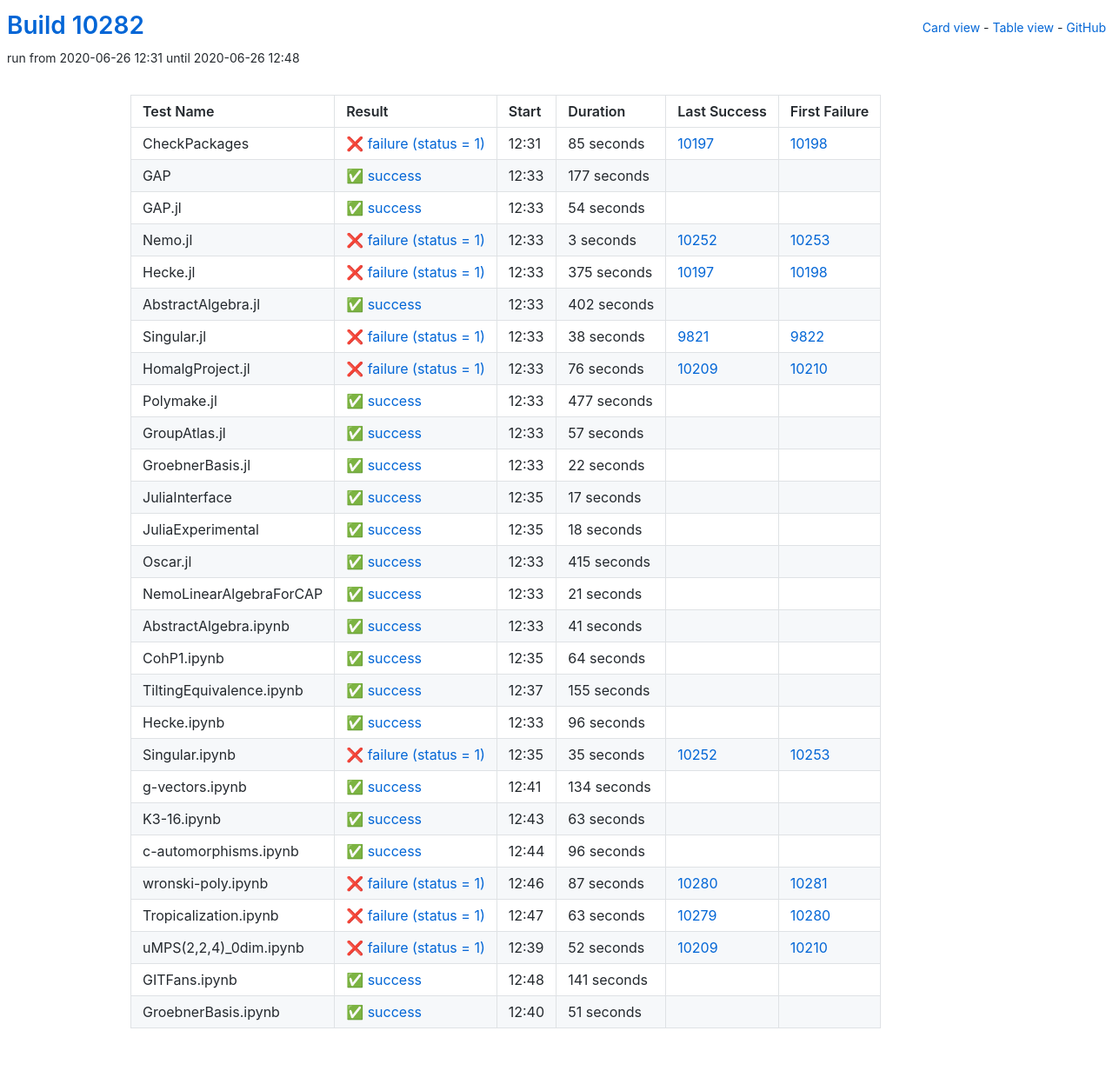
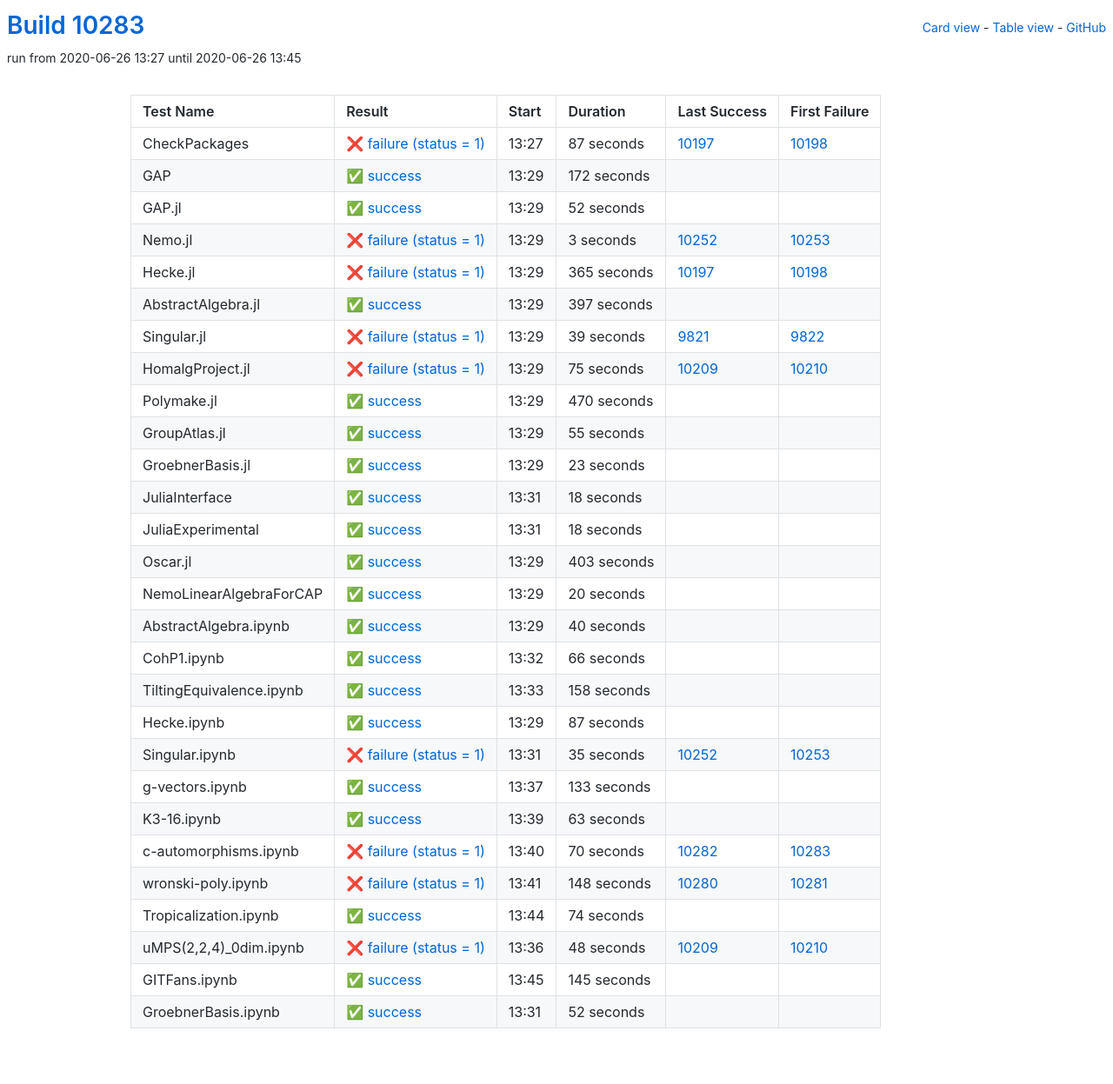
Before and after one commit to oscar-system/oscar-ci-status, a Jekyll site: the page built from table.html, in a window 1280 px wide. Shown: the whole page at 87% size. Built offline with Jekyll 4.4.1, drawn with Linux system fonts in a browser that asks for light colours.

Commit message:
Build #10283

```diff
--- a/_data/ci.yml
+++ b/_data/ci.yml
@@ -1,6 +1,6 @@
 ---
-build: 10282
-build_url: https://oscarci.mathematik.uni-kl.de/job/oscar/10282/
+build: 10283
+build_url: https://oscarci.mathematik.uni-kl.de/job/oscar/10283/
 job: oscar
 organization: oscar-system
 repo: oscar-ci-status
@@ -8,44 +8,44 @@ repourl: https://github.com/oscar-system/oscar-ci-status
 tests:
 - name: CheckPackages
   id: checkpackages
-  log: https://oscarci.mathematik.uni-kl.de/job/oscar/10282/artifact/logs/build-10282/CheckPackages.log
-  start: 2020-06-26 12:31
+  log: https://oscarci.mathematik.uni-kl.de/job/oscar/10283/artifact/logs/build-10283/CheckPackages.log
+  start: 2020-06-26 13:27
   success: false
   exitcode: 1
   status: failure
-  duration: 85
+  duration: 87
   last_success: 10197
   last_success_url: https://oscarci.mathematik.uni-kl.de/job/oscar/10197/
   first_failure: 10198
   first_failure_url: https://oscarci.mathematik.uni-kl.de/job/oscar/10198/
 - name: GAP
   id: gap
-  log: https://oscarci.mathematik.uni-kl.de/job/oscar/10282/artifact/logs/build-10282/GAP.log
-  start: 2020-06-26 12:33
+  log: https://oscarci.mathematik.uni-kl.de/job/oscar/10283/artifact/logs/build-10283/GAP.log
+  start: 2020-06-26 13:29
   success: true
   exitcode: 0
   status: success
-  duration: 177
+  duration: 172
   last_success: false
   last_success_url:
   first_failure: false
   first_failure_url:
 - name: GAP.jl
   id: gap-jl
-  log: https://oscarci.mathematik.uni-kl.de/job/oscar/10282/artifact/logs/build-10282/GAP.jl.log
-  start: 2020-06-26 12:33
+  log: https://oscarci.mathematik.uni-kl.de/job/oscar/10283/artifact/logs/build-10283/GAP.jl.log
+  start: 2020-06-26 13:29
   success: true
   exitcode: 0
   status: success
-  duration: 54
+  duration: 52
   last_success: false
   last_success_url:
   first_failure: false
   first_failure_url:
 - name: Nemo.jl
   id: nemo-jl
-  log: https://oscarci.mathematik.uni-kl.de/job/oscar/10282/artifact/logs/build-10282/Nemo.jl.log
-  start: 2020-06-26 12:33
+  log: https://oscarci.mathematik.uni-kl.de/job/oscar/10283/artifact/logs/build-10283/Nemo.jl.log
+  start: 2020-06-26 13:29
   success: false
   exitcode: 1
   status: failure
@@ -56,104 +56,104 @@ tests:
   first_failure_url: https://oscarci.mathematik.uni-kl.de/job/oscar/10253/
 - name: Hecke.jl
   id: hecke-jl
-  log: https://oscarci.mathematik.uni-kl.de/job/oscar/10282/artifact/logs/build-10282/Hecke.jl.log
-  start: 2020-06-26 12:33
+  log: https://oscarci.mathematik.uni-kl.de/job/oscar/10283/artifact/logs/build-10283/Hecke.jl.log
+  start: 2020-06-26 13:29
   success: false
   exitcode: 1
   status: failure
-  duration: 375
+  duration: 365
   last_success: 10197
   last_success_url: https://oscarci.mathematik.uni-kl.de/job/oscar/10197/
   first_failure: 10198
   first_failure_url: https://oscarci.mathematik.uni-kl.de/job/oscar/10198/
 - name: AbstractAlgebra.jl
   id: abstractalgebra-jl
-  log: https://oscarci.mathematik.uni-kl.de/job/oscar/10282/artifact/logs/build-10282/AbstractAlgebra.jl.log
-  start: 2020-06-26 12:33
+  log: https://oscarci.mathematik.uni-kl.de/job/oscar/10283/artifact/logs/build-10283/AbstractAlgebra.jl.log
+  start: 2020-06-26 13:29
   success: true
   exitcode: 0
   status: success
-  duration: 402
+  duration: 397
   last_success: false
   last_success_url:
   first_failure: false
   first_failure_url:
 - name: Singular.jl
   id: singular-jl
-  log: https://oscarci.mathematik.uni-kl.de/job/oscar/10282/artifact/logs/build-10282/Singular.jl.log
-  start: 2020-06-26 12:33
+  log: https://oscarci.mathematik.uni-kl.de/job/oscar/10283/artifact/logs/build-10283/Singular.jl.log
+  start: 2020-06-26 13:29
   success: false
   exitcode: 1
   status: failure
-  duration: 38
+  duration: 39
   last_success: 9821
   last_success_url: https://oscarci.mathematik.uni-kl.de/job/oscar/9821/
   first_failure: 9822
   first_failure_url: https://oscarci.mathematik.uni-kl.de/job/oscar/9822/
 - name: HomalgProject.jl
   id: homalgproject-jl
-  log: https://oscarci.mathematik.uni-kl.de/job/oscar/10282/artifact/logs/build-10282/HomalgProject.jl.log
-  start: 2020-06-26 12:33
+  log: https://oscarci.mathematik.uni-kl.de/job/oscar/10283/artifact/logs/build-10283/HomalgProject.jl.log
+  start: 2020-06-26 13:29
   success: false
   exitcode: 1
   status: failure
-  duration: 76
+  duration: 75
   last_success: 10209
   last_success_url: https://oscarci.mathematik.uni-kl.de/job/oscar/10209/
   first_failure: 10210
   first_failure_url: https://oscarci.mathematik.uni-kl.de/job/oscar/10210/
 - name: Polymake.jl
   id: polymake-jl
-  log: https://oscarci.mathematik.uni-kl.de/job/oscar/10282/artifact/logs/build-10282/Polymake.jl.log
-  start: 2020-06-26 12:33
+  log: https://oscarci.mathematik.uni-kl.de/job/oscar/10283/artifact/logs/build-10283/Polymake.jl.log
+  start: 2020-06-26 13:29
   success: true
   exitcode: 0
   status: success
-  duration: 477
+  duration: 470
   last_success: false
   last_success_url:
   first_failure: false
   first_failure_url:
 - name: GroupAtlas.jl
   id: groupatlas-jl
-  log: https://oscarci.mathematik.uni-kl.de/job/oscar/10282/artifact/logs/build-10282/GroupAtlas.jl.log
-  start: 2020-06-26 12:33
+  log: https://oscarci.mathematik.uni-kl.de/job/oscar/10283/artifact/logs/build-10283/GroupAtlas.jl.log
+  start: 2020-06-26 13:29
   success: true
   exitcode: 0
   status: success
-  duration: 57
+  duration: 55
   last_success: false
   last_success_url:
   first_failure: false
   first_failure_url:
 - name: GroebnerBasis.jl
   id: groebnerbasis-jl
-  log: https://oscarci.mathematik.uni-kl.de/job/oscar/10282/artifact/logs/build-10282/GroebnerBasis.jl.log
-  start: 2020-06-26 12:33
+  log: https://oscarci.mathematik.uni-kl.de/job/oscar/10283/artifact/logs/build-10283/GroebnerBasis.jl.log
+  start: 2020-06-26 13:29
   success: true
   exitcode: 0
   status: success
-  duration: 22
+  duration: 23
   last_success: false
   last_success_url:
   first_failure: false
   first_failure_url:
 - name: JuliaInterface
   id: juliainterface
-  log: https://oscarci.mathematik.uni-kl.de/job/oscar/10282/artifact/logs/build-10282/JuliaInterface.log
-  start: 2020-06-26 12:35
+  log: https://oscarci.mathematik.uni-kl.de/job/oscar/10283/artifact/logs/build-10283/JuliaInterface.log
+  start: 2020-06-26 13:31
   success: true
   exitcode: 0
   status: success
-  duration: 17
+  duration: 18
   last_success: false
   last_success_url:
   first_failure: false
   first_failure_url:
 - name: JuliaExperimental
   id: juliaexperimental
-  log: https://oscarci.mathematik.uni-kl.de/job/oscar/10282/artifact/logs/build-10282/JuliaExperimental.log
-  start: 2020-06-26 12:35
+  log: https://oscarci.mathematik.uni-kl.de/job/oscar/10283/artifact/logs/build-10283/JuliaExperimental.log
+  start: 2020-06-26 13:31
   success: true
   exitcode: 0
   status: success
@@ -164,80 +164,80 @@ tests:
   first_failure_url:
 - name: Oscar.jl
   id: oscar-jl
-  log: https://oscarci.mathematik.uni-kl.de/job/oscar/10282/artifact/logs/build-10282/Oscar.jl.log
-  start: 2020-06-26 12:33
+  log: https://oscarci.mathematik.uni-kl.de/job/oscar/10283/artifact/logs/build-10283/Oscar.jl.log
+  start: 2020-06-26 13:29
   success: true
   exitcode: 0
   status: success
-  duration: 415
+  duration: 403
   last_success: false
   last_success_url:
   first_failure: false
   first_failure_url:
 - name: NemoLinearAlgebraForCAP
   id: nemolinearalgebraforcap
-  log: https://oscarci.mathematik.uni-kl.de/job/oscar/10282/artifact/logs/build-10282/NemoLinearAlgebraForCAP.log
-  start: 2020-06-26 12:33
+  log: https://oscarci.mathematik.uni-kl.de/job/oscar/10283/artifact/logs/build-10283/NemoLinearAlgebraForCAP.log
+  start: 2020-06-26 13:29
   success: true
   exitcode: 0
   status: success
-  duration: 21
+  duration: 20
   last_success: false
   last_success_url:
   first_failure: false
   first_failure_url:
 - name: AbstractAlgebra.ipynb
   id: abstractalgebra-ipynb
-  log: https://oscarci.mathematik.uni-kl.de/job/oscar/10282/artifact/logs/build-10282/AbstractAlgebra.ipynb.log
-  start: 2020-06-26 12:33
+  log: https://oscarci.mathematik.uni-kl.de/job/oscar/10283/artifact/logs/build-10283/AbstractAlgebra.ipynb.log
+  start: 2020-06-26 13:29
   success: true
   exitcode: 0
   status: success
-  duration: 41
+  duration: 40
   last_success: false
   last_success_url:
   first_failure: false
   first_failure_url:
 - name: CohP1.ipynb
   id: cohp1-ipynb
-  log: https://oscarci.mathematik.uni-kl.de/job/oscar/10282/artifact/logs/build-10282/CohP1.ipynb.log
-  start: 2020-06-26 12:35
+  log: https://oscarci.mathematik.uni-kl.de/job/oscar/10283/artifact/logs/build-10283/CohP1.ipynb.log
+  start: 2020-06-26 13:32
   success: true
   exitcode: 0
   status: success
-  duration: 64
+  duration: 66
   last_success: false
   last_success_url:
   first_failure: false
   first_failure_url:
 - name: TiltingEquivalence.ipynb
   id: tiltingequivalence-ipynb
-  log: https://oscarci.mathematik.uni-kl.de/job/oscar/10282/artifact/logs/build-10282/TiltingEquivalence.ipynb.log
-  start: 2020-06-26 12:37
+  log: https://oscarci.mathematik.uni-kl.de/job/oscar/10283/artifact/logs/build-10283/TiltingEquivalence.ipynb.log
+  start: 2020-06-26 13:33
   success: true
   exitcode: 0
   status: success
-  duration: 155
+  duration: 158
   last_success: false
   last_success_url:
   first_failure: false
   first_failure_url:
 - name: Hecke.ipynb
   id: hecke-ipynb
-  log: https://oscarci.mathematik.uni-kl.de/job/oscar/10282/artifact/logs/build-10282/Hecke.ipynb.log
-  start: 2020-06-26 12:33
+  log: https://oscarci.mathematik.uni-kl.de/job/oscar/10283/artifact/logs/build-10283/Hecke.ipynb.log
+  start: 2020-06-26 13:29
   success: true
   exitcode: 0
   status: success
-  duration: 96
+  duration: 87
   last_success: false
   last_success_url:
   first_failure: false
   first_failure_url:
 - name: Singular.ipynb
   id: singular-ipynb
-  log: https://oscarci.mathematik.uni-kl.de/job/oscar/10282/artifact/logs/build-10282/Singular.ipynb.log
-  start: 2020-06-26 12:35
+  log: https://oscarci.mathematik.uni-kl.de/job/oscar/10283/artifact/logs/build-10283/Singular.ipynb.log
+  start: 2020-06-26 13:31
   success: false
   exitcode: 1
   status: failure
@@ -248,20 +248,20 @@ tests:
   first_failure_url: https://oscarci.mathematik.uni-kl.de/job/oscar/10253/
 - name: g-vectors.ipynb
   id: g-vectors-ipynb
-  log: https://oscarci.mathematik.uni-kl.de/job/oscar/10282/artifact/logs/build-10282/g-vectors.ipynb.log
-  start: 2020-06-26 12:41
+  log: https://oscarci.mathematik.uni-kl.de/job/oscar/10283/artifact/logs/build-10283/g-vectors.ipynb.log
+  start: 2020-06-26 13:37
   success: true
   exitcode: 0
   status: success
-  duration: 134
+  duration: 133
   last_success: false
   last_success_url:
   first_failure: false
   first_failure_url:
 - name: K3-16.ipynb
   id: k3-16-ipynb
-  log: https://oscarci.mathematik.uni-kl.de/job/oscar/10282/artifact/logs/build-10282/K3-16.ipynb.log
-  start: 2020-06-26 12:43
+  log: https://oscarci.mathematik.uni-kl.de/job/oscar/10283/artifact/logs/build-10283/K3-16.ipynb.log
+  start: 2020-06-26 13:39
   success: true
   exitcode: 0
   status: success
@@ -272,72 +272,72 @@ tests:
   first_failure_url:
 - name: c-automorphisms.ipynb
   id: c-automorphisms-ipynb
-  log: https://oscarci.mathematik.uni-kl.de/job/oscar/10282/artifact/logs/build-10282/c-automorphisms.ipynb.log
-  start: 2020-06-26 12:44
-  success: true
-  exitcode: 0
-  status: success
-  duration: 96
-  last_success: false
-  last_success_url:
-  first_failure: false
-  first_failure_url:
-- name: wronski-poly.ipynb
-  id: wronski-poly-ipynb
-  log: https://oscarci.mathematik.uni-kl.de/job/oscar/10282/artifact/logs/build-10282/wronski-poly.ipynb.log
-  start: 2020-06-26 12:46
+  log: https://oscarci.mathematik.uni-kl.de/job/oscar/10283/artifact/logs/build-10283/c-automorphisms.ipynb.log
+  start: 2020-06-26 13:40
   success: false
   exitcode: 1
   status: failure
-  duration: 87
+  duration: 70
+  last_success: 10282
+  last_success_url: https://oscarci.mathematik.uni-kl.de/job/oscar/10282/
+  first_failure: 10283
+  first_failure_url: https://oscarci.mathematik.uni-kl.de/job/oscar/10283/
+- name: wronski-poly.ipynb
+  id: wronski-poly-ipynb
+  log: https://oscarci.mathematik.uni-kl.de/job/oscar/10283/artifact/logs/build-10283/wronski-poly.ipynb.log
+  start: 2020-06-26 13:41
+  success: false
+  exitcode: 1
+  status: failure
+  duration: 148
   last_success: 10280
   last_success_url: https://oscarci.mathematik.uni-kl.de/job/oscar/10280/
   first_failure: 10281
   first_failure_url: https://oscarci.mathematik.uni-kl.de/job/oscar/10281/
 - name: Tropicalization.ipynb
   id: tropicalization-ipynb
-  log: https://oscarci.mathematik.uni-kl.de/job/oscar/10282/artifact/logs/build-10282/Tropicalization.ipynb.log
-  start: 2020-06-26 12:47
+  log: https://oscarci.mathematik.uni-kl.de/job/oscar/10283/artifact/logs/build-10283/Tropicalization.ipynb.log
+  start: 2020-06-26 13:44
+  success: true
+  exitcode: 0
+  status: success
+  duration: 74
+  last_success: false
+  last_success_url:
+  first_failure: false
+  first_failure_url:
+- name: uMPS(2,2,4)_0dim.ipynb
+  id: umps-2-2-4-0dim-ipynb
+  log: https://oscarci.mathematik.uni-kl.de/job/oscar/10283/artifact/logs/build-10283/uMPS-2-2-4-_0dim.ipynb.log
+  start: 2020-06-26 13:36
   success: false
   exitcode: 1
   status: failure
-  duration: 63
-  last_success: 10279
-  last_success_url: https://oscarci.mathematik.uni-kl.de/job/oscar/10279/
-  first_failure: 10280
-  first_failure_url: https://oscarci.mathematik.uni-kl.de/job/oscar/10280/
-- name: uMPS(2,2,4)_0dim.ipynb
-  id: umps-2-2-4-0dim-ipynb
-  log: https://oscarci.mathematik.uni-kl.de/job/oscar/10282/artifact/logs/build-10282/uMPS-2-2-4-_0dim.ipynb.log
-  start: 2020-06-26 12:39
-  success: false
-  exitcode: 1
-  status: failure
-  duration: 52
+  duration: 48
   last_success: 10209
   last_success_url: https://oscarci.mathematik.uni-kl.de/job/oscar/10209/
   first_failure: 10210
   first_failure_url: https://oscarci.mathematik.uni-kl.de/job/oscar/10210/
 - name: GITFans.ipynb
   id: gitfans-ipynb
-  log: https://oscarci.mathematik.uni-kl.de/job/oscar/10282/artifact/logs/build-10282/GITFans.ipynb.log
-  start: 2020-06-26 12:48
+  log: https://oscarci.mathematik.uni-kl.de/job/oscar/10283/artifact/logs/build-10283/GITFans.ipynb.log
+  start: 2020-06-26 13:45
   success: true
   exitcode: 0
   status: success
-  duration: 141
+  duration: 145
   last_success: false
   last_success_url:
   first_failure: false
   first_failure_url:
 - name: GroebnerBasis.ipynb
   id: groebnerbasis-ipynb
-  log: https://oscarci.mathematik.uni-kl.de/job/oscar/10282/artifact/logs/build-10282/GroebnerBasis.ipynb.log
-  start: 2020-06-26 12:40
+  log: https://oscarci.mathematik.uni-kl.de/job/oscar/10283/artifact/logs/build-10283/GroebnerBasis.ipynb.log
+  start: 2020-06-26 13:31
   success: true
   exitcode: 0
   status: success
-  duration: 51
+  duration: 52
   last_success: false
   last_success_url:
   first_failure: false
```
Also changed, not shown: README.md.
